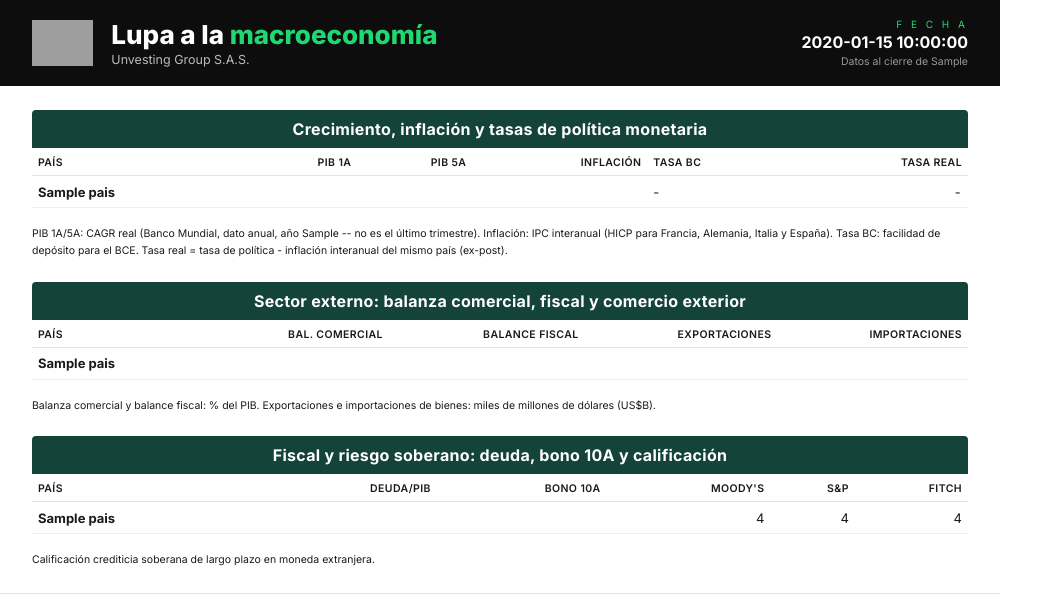
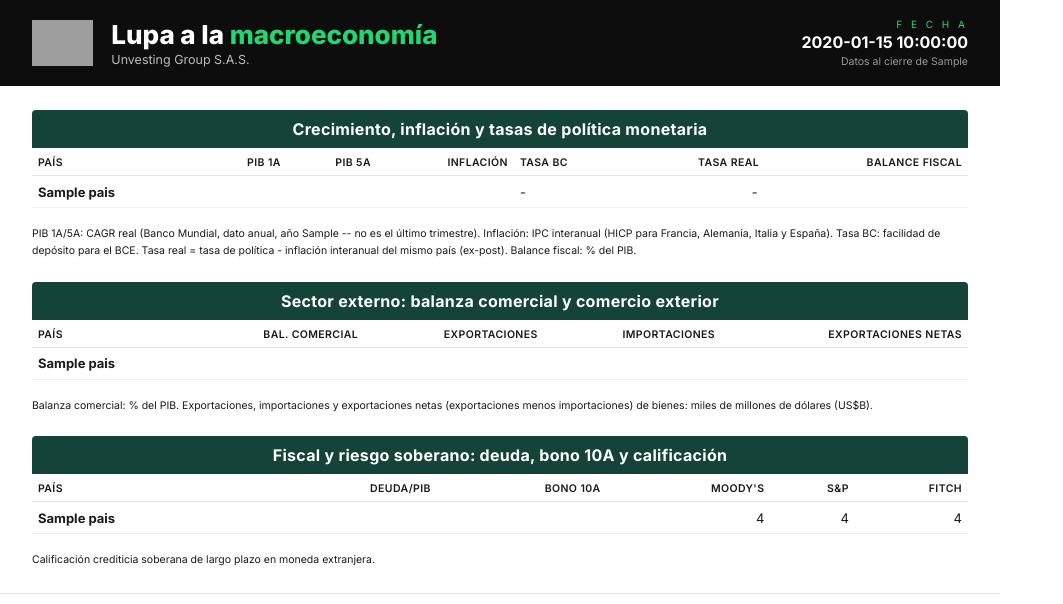
Before and after one commit to jegranadosr-cmyk/BoletinMacro, a Python web app: template templates/pdf.html in a window 1280 px wide. Shown: the top 604 px of the page, without its empty margins (0-1063 px from the left). Run offline with Jinja, Linux system fonts and the light colour scheme; the template is opened without the code that fills it: most values are stand-ins (such as "Sample title", 1, 10 or a date in 2020); grey boxes are pictures that could not be loaded.

Commit message:
Pagina 1: mueve balance fiscal a tabla 1, agrega exportaciones netas a tabla 2
Pedido explicito del usuario. Tabla "Crecimiento..." gana una columna
"Balance Fiscal" (dato ya existente en macro_indicadores, solo se
movio de tabla). Tabla "Sector externo" pierde esa columna y gana
"Exportaciones netas" (exportaciones menos importaciones, calculado en
main.py a partir de los dos campos ya fetched, con signo via
fmt_usd_billions ya que es un flujo neto).

Co-Authored-By: Claude Sonnet 5 <noreply@anthropic.com>

```diff
--- a/templates/_page1_content.html
+++ b/templates/_page1_content.html
@@ -22,6 +22,7 @@
       <thead><tr>
         <th>País</th><th class="num">PIB 1A</th><th class="num">PIB 5A</th>
         <th class="num">Inflación</th><th>Tasa BC</th><th class="num">Tasa real</th>
+        <th class="num">Balance Fiscal</th>
       </tr></thead>
       <tbody>
       {% for d in macro_indicadores %}
@@ -33,34 +34,35 @@
           <td class="num">{{ level_pct(d.inflacion) }}</td>
           <td>{{ rc.tasa_label or '-' }}</td>
           <td class="num">{{ pct_span(rc.tasa_real) if rc.tasa_real is defined else '-' }}</td>
+          <td class="num">{{ pct_span(d.deficit_fiscal_pib) }}</td>
         </tr>
       {% endfor %}
       </tbody>
     </table>
     <div class="footnote">
-      PIB 1A/5A: CAGR real (Banco Mundial, dato anual, año {{ pib_anio_ref }} -- no es el último trimestre). Inflación: IPC interanual (HICP para Francia, Alemania, Italia y España). Tasa BC: facilidad de depósito para el BCE. Tasa real = tasa de política - inflación interanual del mismo país (ex-post).
+      PIB 1A/5A: CAGR real (Banco Mundial, dato anual, año {{ pib_anio_ref }} -- no es el último trimestre). Inflación: IPC interanual (HICP para Francia, Alemania, Italia y España). Tasa BC: facilidad de depósito para el BCE. Tasa real = tasa de política - inflación interanual del mismo país (ex-post). Balance fiscal: % del PIB.
     </div>
 
     <table class="boletin-table boletin-table-dense" style="margin-top:22px;">
-      <caption class="caption-lg">Sector externo: balanza comercial, fiscal y comercio exterior</caption>
+      <caption class="caption-lg">Sector externo: balanza comercial y comercio exterior</caption>
       <thead><tr>
-        <th>País</th><th class="num">Bal. Comercial</th><th class="num">Balance Fiscal</th>
-        <th class="num">Exportaciones</th><th class="num">Importaciones</th>
+        <th>País</th><th class="num">Bal. Comercial</th><th class="num">Exportaciones</th>
+        <th class="num">Importaciones</th><th class="num">Exportaciones netas</th>
       </tr></thead>
       <tbody>
       {% for d in macro_indicadores %}
         <tr>
           <td class="name">{{ d.pais }}</td>
           <td class="num">{{ pct_span(d.balanza_comercial_pib) }}</td>
-          <td class="num">{{ pct_span(d.deficit_fiscal_pib) }}</td>
           <td class="num">{{ fmt_usd_billions_plain(d.exportaciones_usd) }}</td>
           <td class="num">{{ fmt_usd_billions_plain(d.importaciones_usd) }}</td>
+          <td class="num">{{ fmt_usd_billions(d.exportaciones_netas_usd) }}</td>
         </tr>
       {% endfor %}
       </tbody>
     </table>
     <div class="footnote">
-      Balanza comercial y balance fiscal: % del PIB. Exportaciones e importaciones de bienes: miles de millones de dólares (US$B).
+      Balanza comercial: % del PIB. Exportaciones, importaciones y exportaciones netas (exportaciones menos importaciones) de bienes: miles de millones de dólares (US$B).
     </div>
 
     <table class="boletin-table boletin-table-dense" style="margin-top:22px;">
```
Also changed, not shown: main.py (+10 -2 lines).
